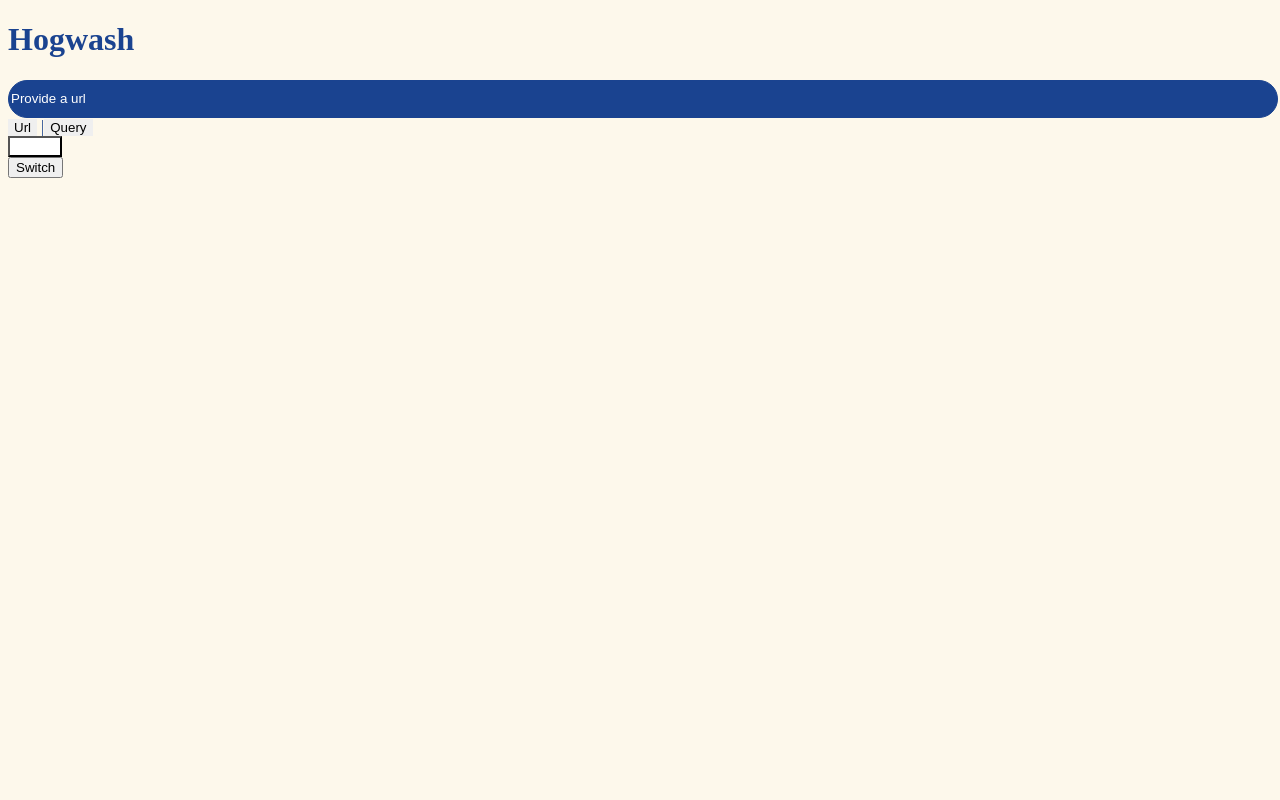
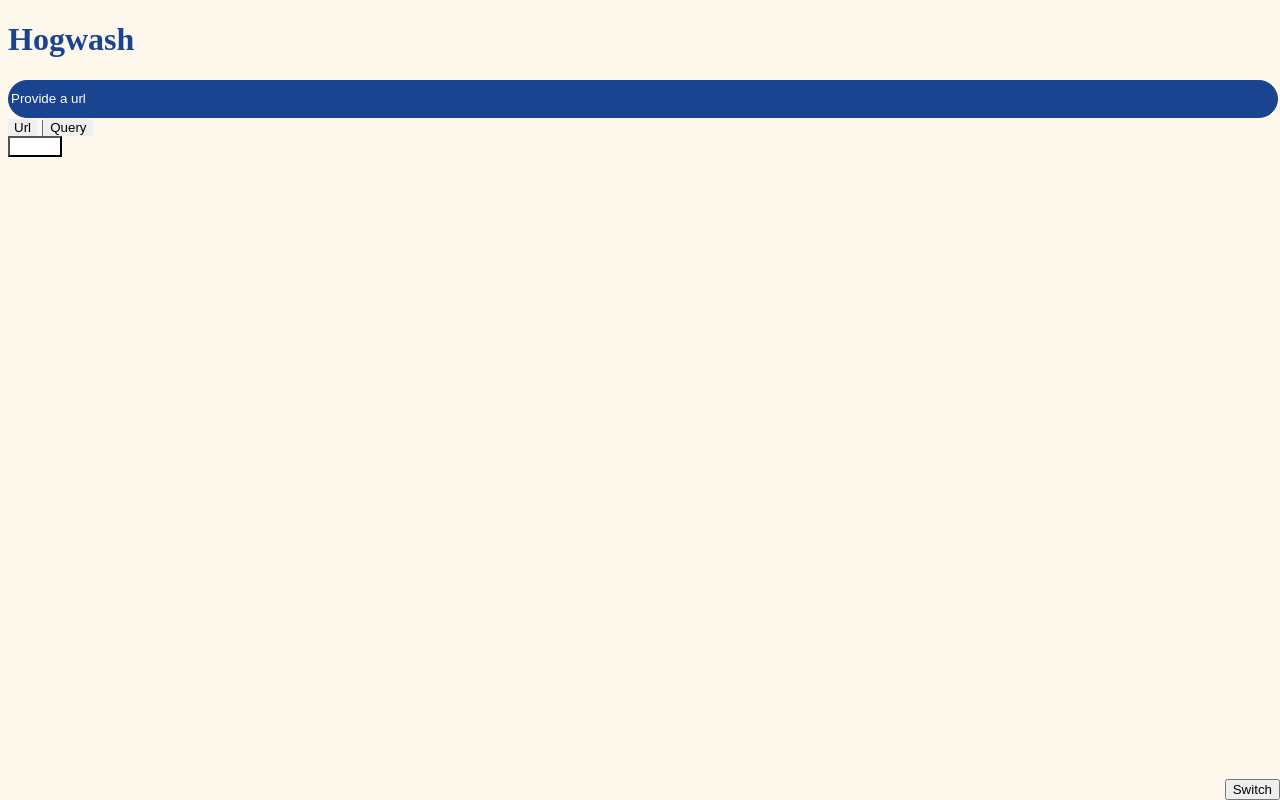
Before and after one commit to TKais/Hogwash, a React app: page / in a window 1280 px wide. Built offline with nearby package versions, Linux system fonts and the light colour scheme.

Commit message:
Add styles for Toggle

```diff
--- a/src/client/assets/styles/index.scss
+++ b/src/client/assets/styles/index.scss
@@ -1,6 +1,7 @@
 @import 'button.scss';
 @import 'input.scss';
 @import 'list.scss';
+@import 'toggle.scss';
 @import 'theme.scss';
 
 body {
--- a/src/client/assets/styles/theme.scss
+++ b/src/client/assets/styles/theme.scss
@@ -1,5 +1,6 @@
 @import 'colors.scss';
 
+// Light Themes
 $theme-light: (
   "bg-color": map-get($colors, "cream"),
   "font-color": map-get($colors, "navy"),
@@ -8,6 +9,7 @@ $theme-light: (
   "bg-color-button": map-get($colors, "white")
 );
 
+// Dark Themes
 $theme-dark: (
   "bg-color": map-get($colors, "navy"),
   "font-color": map-get($colors, "white"),
@@ -16,7 +18,7 @@ $theme-dark: (
   "bg-color-button": map-get($colors, "orange")
 );
 
-body {
+:root, body {
   @each $name, $color in $colors {
     --#{$name}: #{$color};
   }
--- /dev/null
+++ b/src/client/assets/styles/toggle.scss
@@ -0,0 +1,5 @@
+.toggle {
+  position: absolute;
+  bottom: 0;
+  right: 0;
+}
--- a/src/client/components/Toggle.jsx
+++ b/src/client/components/Toggle.jsx
@@ -3,7 +3,7 @@ import PropTypes from 'prop-types';
 
 function Toggle(props) {
   return (
-    <button onClick={props.onClick}>
+    <button onClick={props.onClick} className="toggle">
       Switch
     </button>
   );
```
